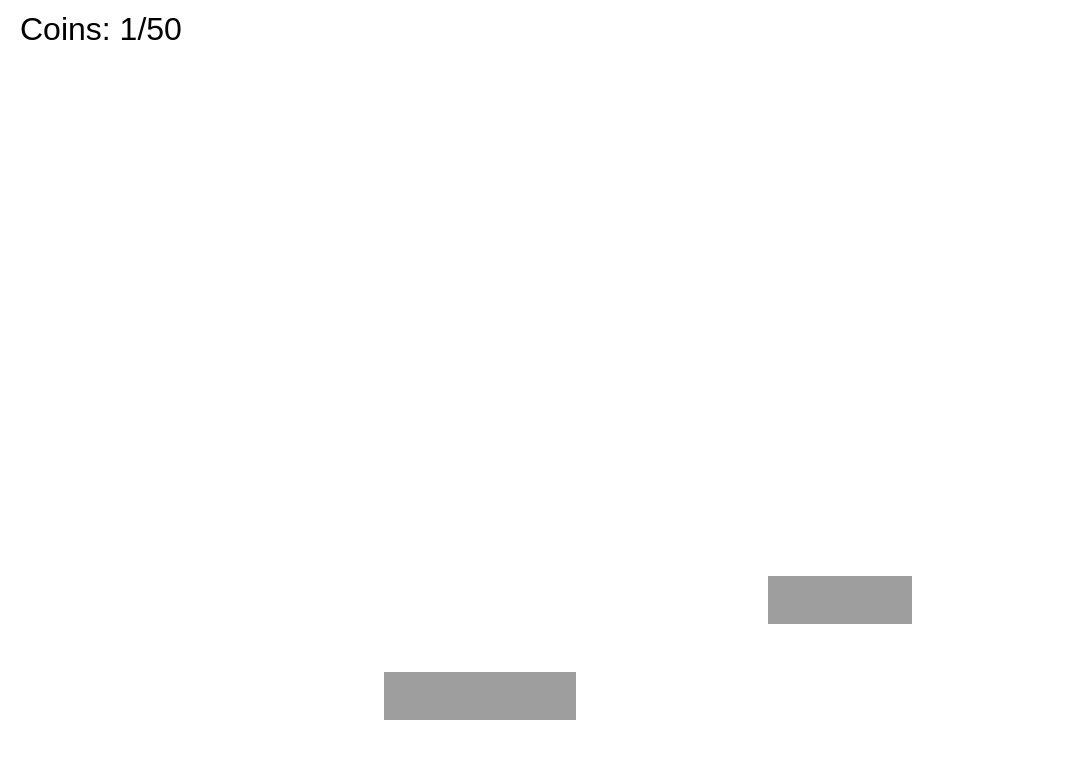
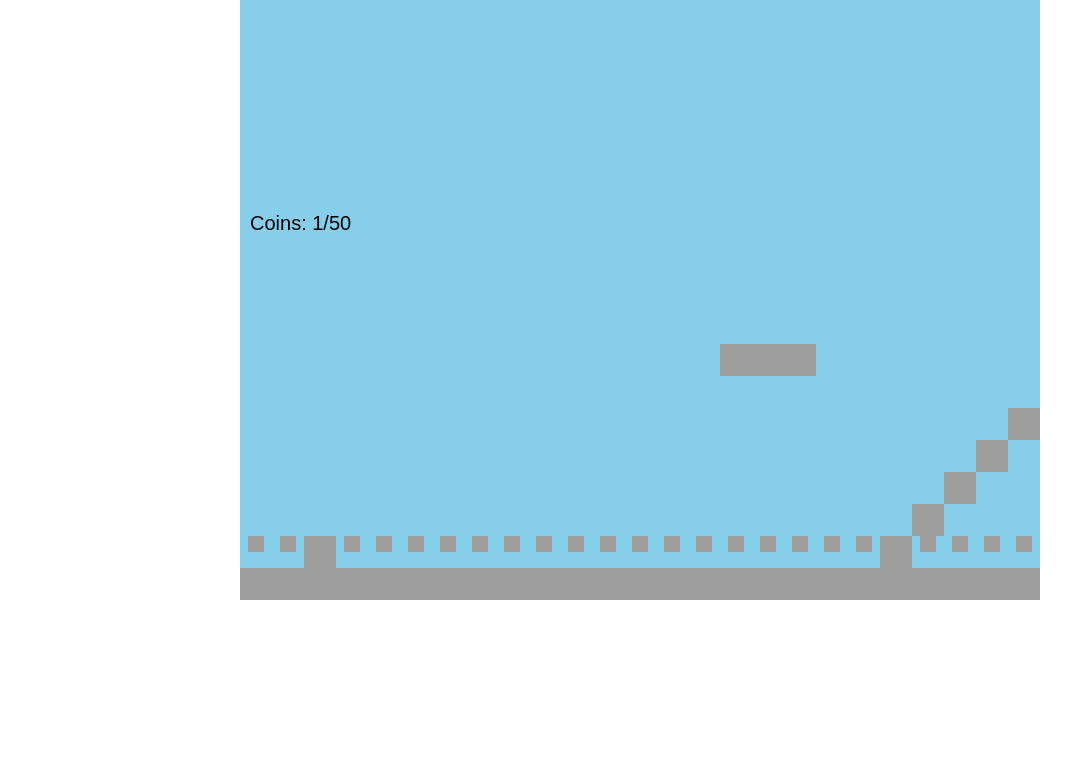
Before and after one commit to 10happee/platform, a plain HTML site: page index.html in a window 1280 px wide. Shown: the whole page, without its empty margins (0-1082 px from the left). Drawn offline with Linux system fonts and the light colour scheme.

Commit message:
Update index.html

```diff
--- a/index.html
+++ b/index.html
@@ -5,219 +5,158 @@
   <meta name="viewport" content="width=device-width, initial-scale=1.0">
   <title>HTML Platformer</title>
   <style>
-    * { margin: 0; padding: 0; }
-    canvas { display: block; }
+    * { margin: 0; padding: 0; box-sizing: border-box; }
+    #game-container { width: 100%; max-width: 800px; margin: 0 auto; overflow: hidden; position: relative; }
+    canvas { display: block; width: 100%; height: 600px; background: #87ceeb; }
   </style>
 </head>
 <body>
-  <canvas id="game"></canvas>
+  <div id="game-container">
+    <canvas id="game"></canvas>
+  </div>
   <script>
     const canvas = document.getElementById('game');
     const ctx = canvas.getContext('2d');
 
+    // responsive sizing to container
+    function resizeCanvas() {
+      canvas.width = canvas.clientWidth;
+      canvas.height = canvas.clientHeight;
+    }
     window.addEventListener('resize', resizeCanvas);
-    function resizeCanvas() {
-      canvas.width = window.innerWidth;
-      canvas.height = window.innerHeight;
-    }
     resizeCanvas();
 
-    const TILE_SIZE = 48;
+    const TILE_SIZE = 32;  // sprites are 16x16, scaled to 32x32
     const GRAVITY = 0.6;
-    const LEVEL_WIDTH = 80; // in tiles
-    const LEVEL_HEIGHT = 20;
+    const LEVEL_WIDTH = 120;
+    const LEVEL_HEIGHT = 25;
     const COIN_TOTAL = 50;
 
-    const assets = {};
-    const assetUrls = {
+    let keys = {}, coinsCollected = 0, win = false, perfect = false;
+    let cameraX = 0, cameraY = 0;
+
+    const spawn = { x: TILE_SIZE*2, y: TILE_SIZE*(LEVEL_HEIGHT-3) };
+    let player, enemies = [], coins = [], platforms = [], exit;
+
+    const assets = {}, assetUrls = {
       ground: 'https://file.garden/ZfeUWQ_uZRgXD5Ma/costume1.png',
       player: 'https://file.garden/ZfeUWQ_uZRgXD5Ma/player.png',
-      enemy: 'https://file.garden/ZfeUWQ_uZRgXD5Ma/enemy.png',
-      coin: 'https://file.garden/ZfeUWQ_uZRgXD5Ma/coin.png',
-      exit: 'https://file.garden/ZfeUWQ_uZRgXD5Ma/exit.png'
+      enemy:  'https://file.garden/ZfeUWQ_uZRgXD5Ma/enemy.png',
+      coin:   'https://file.garden/ZfeUWQ_uZRgXD5Ma/coin.png',
+      exit:   'https://file.garden/ZfeUWQ_uZRgXD5Ma/exit.png'
     };
 
-    let keys = {};
-    let cameraX = 0;
-    let coinsCollected = 0;
-    let win = false;
-    let perfect = false;
-
-    const spawn = { x: TILE_SIZE * 2, y: TILE_SIZE * (LEVEL_HEIGHT - 3) };
-    let player;
-    const enemies = [];
-    const coins = [];
-    const platforms = [];
-    let exit;
-
     class Entity {
-      constructor(x, y, w, h, sprite) {
-        this.x = x; this.y = y;
-        this.w = w; this.h = h;
-        this.sprite = sprite;
-        this.vx = 0; this.vy = 0;
-        this.onGround = false;
-      }
-      draw() {
-        ctx.drawImage(this.sprite, this.x - cameraX, this.y, this.w, this.h);
-      }
+      constructor(x,y,w,h,sprite){ this.x=x;this.y=y;this.w=w;this.h=h;this.sprite=sprite;this.vx=0;this.vy=0;this.onGround=false; }
+      draw(){ ctx.drawImage(this.sprite, this.x-cameraX, this.y-cameraY, this.w, this.h); }
     }
 
-    function loadAssets(callback) {
-      let loaded = 0;
-      const total = Object.keys(assetUrls).length;
-      for (let key in assetUrls) {
-        const img = new Image(); img.src = assetUrls[key];
-        img.onload = () => { assets[key] = img; if (++loaded === total) callback(); };
-      }
+    function loadAssets(cb){ let loaded=0, total=Object.keys(assetUrls).length;
+      for(let k in assetUrls){ let img=new Image(); img.src=assetUrls[k]; img.onload=()=>{ assets[k]=img; if(++loaded===total)cb(); }; }
     }
 
     const levelData = {
       platforms: [
-        // ground line
-        ...Array.from({length: LEVEL_WIDTH}, (_, i) => ({x: i, y: LEVEL_HEIGHT - 1, w: 1})),
-        // varied ground islands and walls
-        {x: 20, y: LEVEL_HEIGHT - 1, w: 10},
-        {x: 40, y: LEVEL_HEIGHT - 3, w: 5},
-        {x: 60, y: LEVEL_HEIGHT - 5, w: 8},
-        {x: 75, y: LEVEL_HEIGHT - 2, w: 4},
-        // floating platforms
-        {x: 8, y: LEVEL_HEIGHT - 6, w: 4},
-        {x: 16, y: LEVEL_HEIGHT - 8, w: 3},
-        {x: 28, y: LEVEL_HEIGHT - 10, w: 5},
-        {x: 45, y: LEVEL_HEIGHT - 7, w: 4},
-        {x: 55, y: LEVEL_HEIGHT - 9, w: 3},
-        {x: 68, y: LEVEL_HEIGHT - 6, w: 4}
+        // ground with pits
+        ...Array.from({length:30},(_,i)=>({x:i,y:LEVEL_HEIGHT-1,w:1})),
+        ...Array.from({length:10},(_,i)=>({x:40+i,y:LEVEL_HEIGHT-1,w:1})),
+        ...Array.from({length:30},(_,i)=>({x:60+i,y:LEVEL_HEIGHT-1,w:1})),
+        // rising staircase
+        ...Array.from({length:8},(_,i)=>({x:20+i,y:LEVEL_HEIGHT-2-i,w:1})),
+        // big platforms with steps underneath
+        {x:100,y:LEVEL_HEIGHT-6,w:6},
+        ...Array.from({length:5},(_,i)=>({x:100+i,y:LEVEL_HEIGHT-5,w:1})),
+        ...Array.from({length:5},(_,i)=>({x:101+i,y:LEVEL_HEIGHT-4,w:1})),
+        {x:120,y:LEVEL_HEIGHT-3,w:4},
+        ...Array.from({length:3},(_,i)=>({x:120+i,y:LEVEL_HEIGHT-2,w:1})),
+        // floating varied
+        {x:15,y:LEVEL_HEIGHT-8,w:3},
+        {x:30,y:LEVEL_HEIGHT-10,w:4},
+        {x:50,y:LEVEL_HEIGHT-7,w:5},
+        {x:75,y:LEVEL_HEIGHT-9,w:3}
       ],
-      enemies: [
-        {x: 24, y: LEVEL_HEIGHT - 2},
-        {x: 50, y: LEVEL_HEIGHT - 6},
-        {x: 65, y: LEVEL_HEIGHT - 2}
-      ],
-      exit: {x: LEVEL_WIDTH - 3, y: LEVEL_HEIGHT - 2}
+      enemies: [ {x:25,y:LEVEL_HEIGHT-2}, {x:55,y:LEVEL_HEIGHT-8}, {x:105,y:LEVEL_HEIGHT-7} ],
+      exit: {x:LEVEL_WIDTH-5, y:LEVEL_HEIGHT-2}
     };
 
-    function initLevel() {
+    function initLevel(){
+      platforms = []; enemies = []; coins = [];
       // platforms
-      for (let p of levelData.platforms) {
-        platforms.push(new Entity(p.x * TILE_SIZE, p.y * TILE_SIZE, p.w * TILE_SIZE, TILE_SIZE, assets.ground));
-      }
-      // enemies with patrol
-      for (let e of levelData.enemies) {
-        const en = new Entity(e.x * TILE_SIZE, e.y * TILE_SIZE - TILE_SIZE, TILE_SIZE, TILE_SIZE, assets.enemy);
-        en.vx = 1.5;
-        enemies.push(en);
-      }
-      // coins placed above each platform
-      let coinCount = 0;
-      for (let plat of platforms) {
-        if (coinCount >= COIN_TOTAL) break;
-        // one coin per tile on platform
-        for (let i = 0; i < plat.w / TILE_SIZE && coinCount < COIN_TOTAL; i++) {
-          coins.push(new Entity(plat.x + i * TILE_SIZE + TILE_SIZE/4, plat.y - TILE_SIZE, TILE_SIZE/2, TILE_SIZE/2, assets.coin));
-          coinCount++;
+      levelData.platforms.forEach(p=> platforms.push(new Entity(p.x*TILE_SIZE, p.y*TILE_SIZE, p.w*TILE_SIZE, TILE_SIZE, assets.ground)));
+      // enemies
+      levelData.enemies.forEach(e=>{
+        let en=new Entity(e.x*TILE_SIZE,e.y*TILE_SIZE-TILE_SIZE,TILE_SIZE,TILE_SIZE,assets.enemy);
+        en.vx=1.5; enemies.push(en);
+      });
+      // coins atop each platform
+      let count=0;
+      platforms.forEach(p=>{
+        for(let i=0;i<p.w/TILE_SIZE && count<COIN_TOTAL;i++){
+          coins.push(new Entity(p.x+i*TILE_SIZE+TILE_SIZE/4, p.y-TILE_SIZE, TILE_SIZE/2, TILE_SIZE/2, assets.coin));
+          count++;
         }
-      }
+      });
       // exit
-      exit = new Entity(levelData.exit.x * TILE_SIZE, levelData.exit.y * TILE_SIZE - TILE_SIZE, TILE_SIZE, TILE_SIZE, assets.exit);
+      exit = new Entity(levelData.exit.x*TILE_SIZE, levelData.exit.y*TILE_SIZE-TILE_SIZE, TILE_SIZE, TILE_SIZE, assets.exit);
       // player
       player = new Entity(spawn.x, spawn.y, TILE_SIZE, TILE_SIZE, assets.player);
     }
 
-    function resetLevel() {
-      coinsCollected = 0;
-      win = false; perfect = false;
-      cameraX = 0;
-      [platforms, enemies, coins].forEach(arr => arr.length = 0);
-      initLevel();
+    function resetLevel(){ coinsCollected=0; win=false; perfect=false; cameraX=cameraY=0; initLevel(); }
+
+    function update(){ if(win) return;
+      // input
+      player.vx = keys.ArrowLeft?-3:keys.ArrowRight?3:0;
+      if(keys.ArrowUp && player.onGround){ player.vy=-12; player.onGround=false; }
+      player.vy+=GRAVITY; player.x+=player.vx; player.y+=player.vy;
+      // collisions
+      player.onGround=false;
+      platforms.forEach(pl=>{
+        if(player.x<pl.x+pl.w && player.x+player.w>pl.x && player.y<pl.y+pl.h && player.y+player.h>pl.y){
+          let dx=(player.x+player.w/2)-(pl.x+pl.w/2), dy=(player.y+player.h/2)-(pl.y+pl.h/2);
+          let wy=(player.w+pl.w)/2, hx=(player.h+pl.h)/2;
+          if(Math.abs(dx)<wy && Math.abs(dy)<hx){
+            let ovX=wy-Math.abs(dx), ovY=hx-Math.abs(dy);
+            if(ovX<ovY) player.x += dx>0?ovX:-ovX;
+            else { player.y += dy>0?ovY:-ovY; player.vy=0; if(dy<0) player.onGround=true; }
+          }
+        }
+      });
+      // fall off bottom
+      if(player.y>LEVEL_HEIGHT*TILE_SIZE) resetLevel();
+      // enemies
+      enemies.forEach(e=>{
+        e.x+=e.vx;
+        let collide=platforms.some(p=> e.x<p.x+p.w && e.x+e.w>p.x && e.y+e.h>p.y && e.y<p.y+p.h && ((e.vx>0&&e.x+e.w>p.x+p.w)||(e.vx<0&&e.x<p.x)));
+        if(e.x<0||e.x+e.w>LEVEL_WIDTH*TILE_SIZE||collide) e.vx*=-1;
+        if(player.x<e.x+e.w&&player.x+player.w>e.x&&player.y<e.y+e.h&&player.y+player.h>e.y) resetLevel();
+      });
+      // coins
+      for(let i=coins.length-1;i>=0;i--){ let c=coins[i];
+        if(player.x<c.x+c.w&&player.x+player.w>c.x&&player.y<c.y+c.h&&player.y+player.h>c.y){ coins.splice(i,1); coinsCollected++; }
+      }
+      // exit
+      if(player.x+player.w>exit.x&&player.x<exit.x+exit.w&&player.y+player.h>exit.y&&player.y<exit.y+exit.h){ win=true; if(coinsCollected===COIN_TOTAL) perfect=true; }
+      // camera follow both axes
+      cameraX = Math.max(0, Math.min(player.x - canvas.width/2, LEVEL_WIDTH*TILE_SIZE-canvas.width));
+      cameraY = Math.max(0, Math.min(player.y - canvas.height/2, LEVEL_HEIGHT*TILE_SIZE-canvas.height));
     }
 
-    function update() {
-      if (win) return;
-      // input
-      player.vx = keys.ArrowLeft ? -3 : keys.ArrowRight ? 3 : 0;
-      if (keys.ArrowUp && player.onGround) { player.vy = -12; player.onGround = false; }
-      player.vy += GRAVITY;
-      player.x += player.vx;
-      player.y += player.vy;
-
-      // collisions with platforms
-      player.onGround = false;
-      for (let plat of platforms) {
-        if (player.x < plat.x + plat.w && player.x + player.w > plat.x && player.y < plat.y + plat.h && player.y + player.h > plat.y) {
-          const overlapX = Math.min(player.x + player.w - plat.x, plat.x + plat.w - player.x);
-          const overlapY = Math.min(player.y + player.h - plat.y, plat.y + plat.h - player.y);
-          if (overlapX > overlapY) {
-            if (player.y < plat.y) { player.y = plat.y - player.h; player.vy = 0; player.onGround = true; }
-            else player.y = plat.y + plat.h;
-          } else {
-            if (player.x < plat.x) player.x = plat.x - player.w;
-            else player.x = plat.x + plat.w;
-          }
-        }
-      }
-
-      // fall off map
-      if (player.y > LEVEL_HEIGHT * TILE_SIZE) resetLevel();
-
-      // enemies patrol & collision
-      for (let e of enemies) {
-        e.x += e.vx;
-        // reverse on wall (map edges or platform edges)
-        let coll = platforms.some(p =>
-          e.x < p.x + p.w && e.x + e.w > p.x &&
-          e.y + e.h > p.y && e.y < p.y + p.h + TILE_SIZE &&
-          ((e.vx > 0 && e.x + e.w > p.x + p.w) || (e.vx < 0 && e.x < p.x))
-        );
-        if (e.x < 0 || e.x + e.w > LEVEL_WIDTH * TILE_SIZE || coll) {
-          e.vx *= -1;
-        }
-        if (player.x < e.x + e.w && player.x + player.w > e.x && player.y < e.y + e.h && player.y + player.h > e.y) {
-          resetLevel();
-        }
-      }
-
-      // coins
-      for (let i = coins.length - 1; i >= 0; i--) {
-        const c = coins[i];
-        if (player.x < c.x + c.w && player.x + player.w > c.x && player.y < c.y + c.h && player.y + player.h > c.y) {
-          coins.splice(i,1);
-          coinsCollected++;
-        }
-      }
-
-      // exit
-      if (player.x + player.w > exit.x && player.x < exit.x + exit.w && player.y + player.h > exit.y && player.y < exit.y + exit.h) {
-        win = true;
-        if (coinsCollected === COIN_TOTAL) perfect = true;
-      }
-
-      // camera
-      cameraX = Math.max(0, Math.min(player.x - canvas.width/2, LEVEL_WIDTH * TILE_SIZE - canvas.width));
-    }
-
-    function draw() {
+    function draw(){
       ctx.clearRect(0,0,canvas.width,canvas.height);
-      platforms.forEach(p => p.draw());
-      coins.forEach(c => c.draw());
-      enemies.forEach(e => e.draw());
-      exit.draw();
-      player.draw();
+      platforms.forEach(p=>p.draw()); coins.forEach(c=>c.draw()); enemies.forEach(e=>e.draw()); exit.draw(); player.draw();
       // HUD
-      ctx.fillStyle = '#000'; ctx.font = `${Math.floor(TILE_SIZE/1.5)}px Arial`;
-      ctx.fillText(`Coins: ${coinsCollected}/${COIN_TOTAL}`, cameraX + 20, 40);
-      if (win) {
-        const msg = perfect ? 'You Win, Congratulations for 100%ing the game!' : 'You Win';
-        ctx.fillText(msg, cameraX + canvas.width/2 - 200, canvas.height/2);
+      ctx.fillStyle='#000'; ctx.font='20px Arial';
+      ctx.fillText(`Coins: ${coinsCollected}/${COIN_TOTAL}`, cameraX+10, cameraY+30);
+      if(win){ let msg= perfect? 'You Win, Congratulations for 100%ing the game!' : 'You Win';
+        ctx.fillText(msg, cameraX+canvas.width/2-150, cameraY+canvas.height/2);
       }
     }
 
-    function loop() { update(); draw(); requestAnimationFrame(loop); }
-
-    window.addEventListener('keydown', e => keys[e.key] = true);
-    window.addEventListener('keyup', e => keys[e.key] = false);
-
-    loadAssets(() => { initLevel(); loop(); });
+    function loop(){ update(); draw(); requestAnimationFrame(loop); }
+    window.addEventListener('keydown',e=>keys[e.key]=true);
+    window.addEventListener('keyup',e=>keys[e.key]=false);
+    loadAssets(()=>{ initLevel(); loop(); });
   </script>
 </body>
 </html>
```
